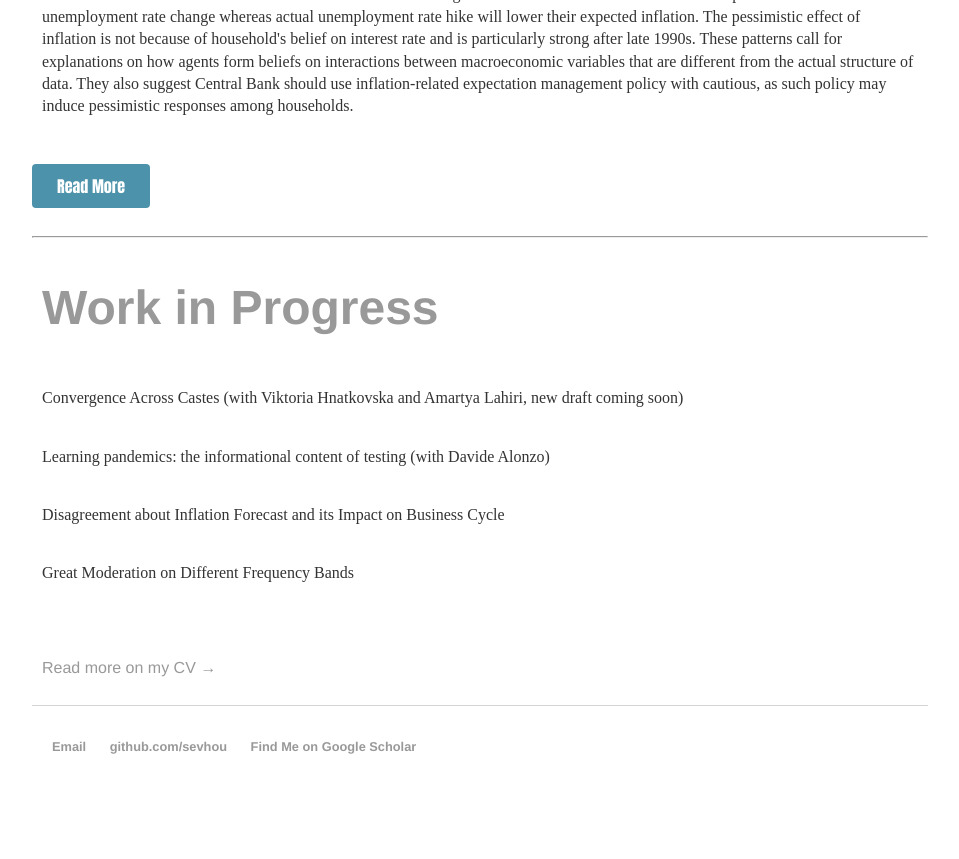
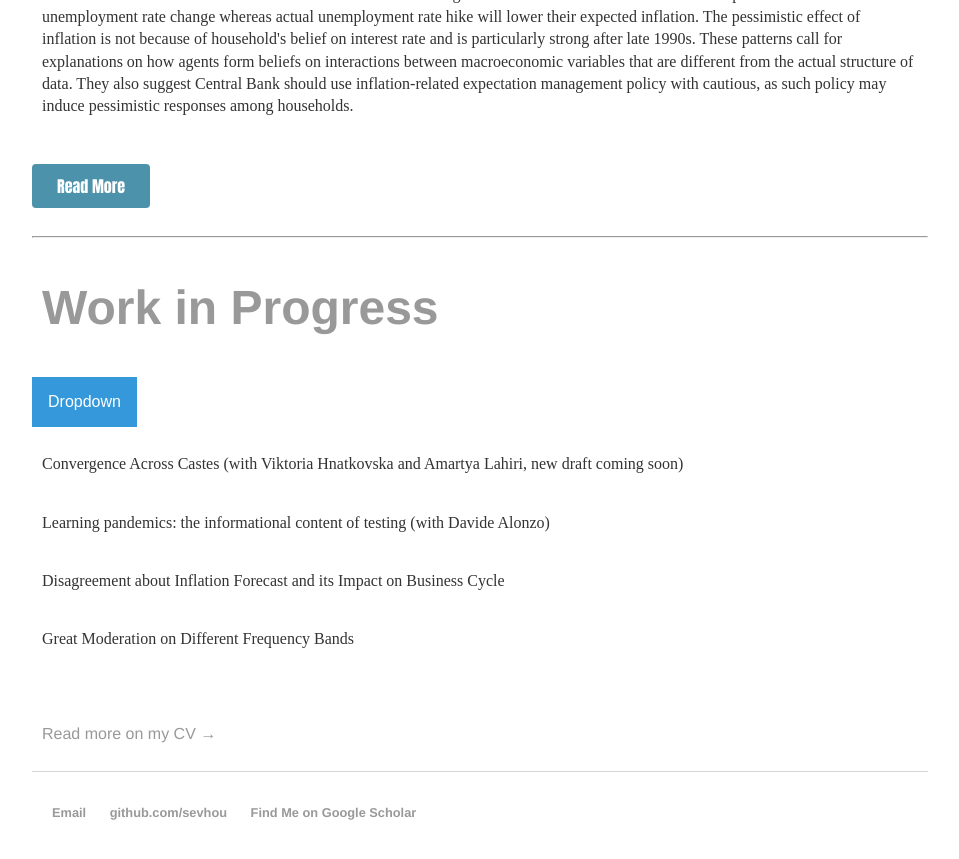
Before and after one commit to sevhou/sevhou.github.io, a Jekyll site: the page built from research/index.html, in a window 1280 px wide and 900 px high, scrolled down 1555 px. Shown: the top 859 px of the window, without its empty margins (160-1119 px from the left). Built offline with Jekyll 4.4.1, drawn with Linux system fonts in a browser that asks for light colours; before the commit the page ends 2389 px from its top, so only the background shows below that.

Commit message:
Update index.html

```diff
--- a/research/index.html
+++ b/research/index.html
@@ -73,6 +73,15 @@
 		<hr>
 
 	<h1 class="wip">Work in Progress</h1>
+	<div class="dropdown">
+  	  <button onclick="myFunction()" class="dropbtn">Dropdown</button>
+  	  <div id="myDropdown" class="dropdown-content">
+   	   <a href="#">Link 1</a>
+    	   <a href="#">Link 2</a>
+    	   <a href="#">Link 3</a>
+  	  </div>
+	</div>
+
 	<p>Convergence Across Castes (with Viktoria Hnatkovska and Amartya Lahiri, new draft coming soon)</p>
 	<p>Learning pandemics: the informational content of testing (with Davide Alonzo)</p>
 	<p>Disagreement about Inflation Forecast and its Impact on Business Cycle</p>
```
